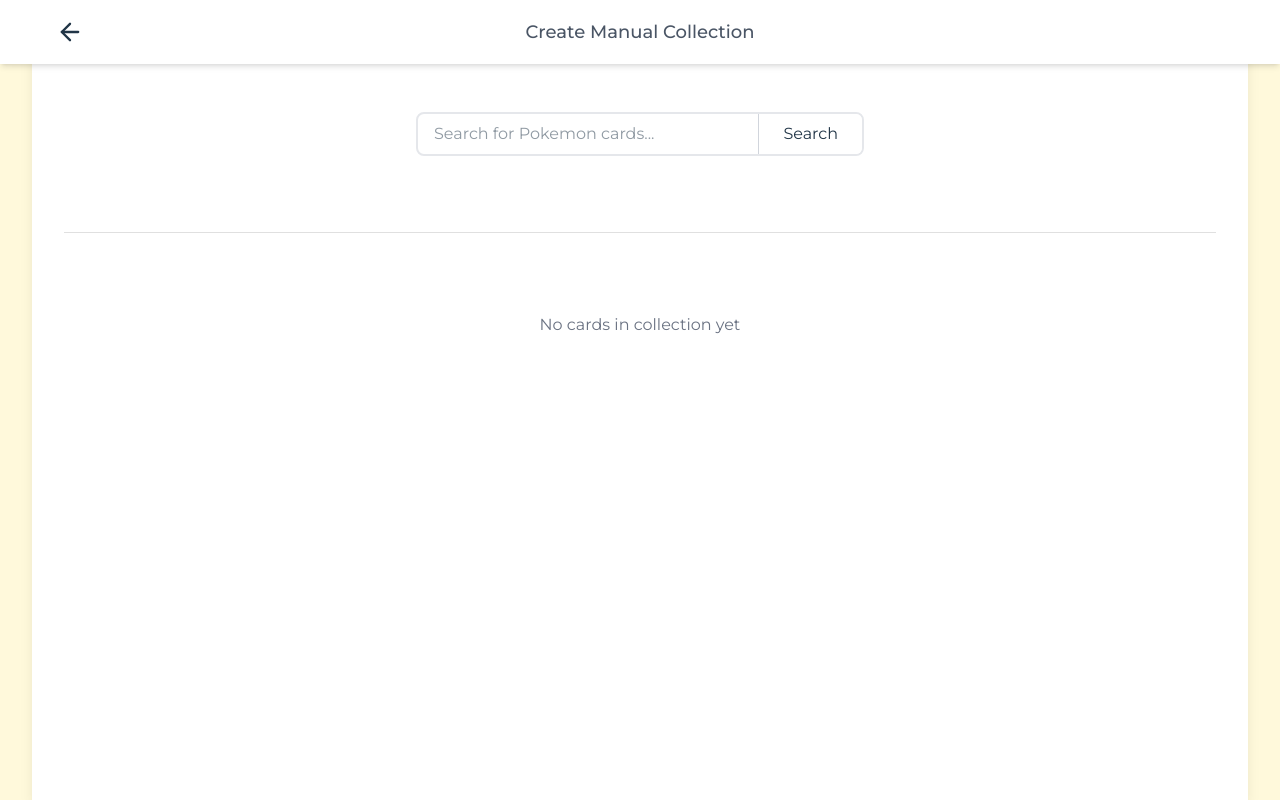
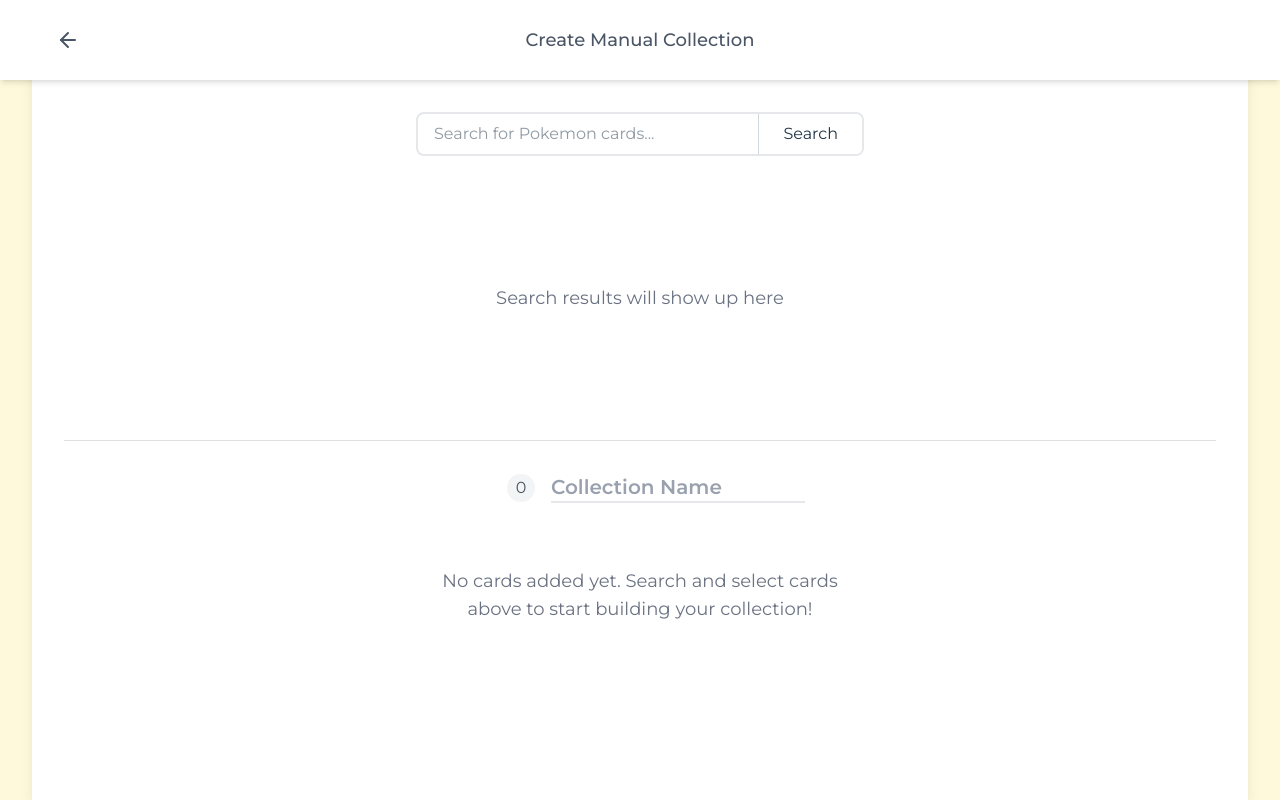
Before and after one commit to wagyobeef/pokenest, a React (Vite) app in the folder frontend/: page /create-manual-collection in a window 1280 px wide. Built offline with nearby package versions, Linux system fonts and the light colour scheme.

Commit message:
add underline collection name

```diff
--- a/frontend/src/CreateCollectionPage/CreateCollectionPage.tsx
+++ b/frontend/src/CreateCollectionPage/CreateCollectionPage.tsx
@@ -8,10 +8,12 @@ const CreateCollectionPage = () => {
   return (
     <MainPage>
       <div className="flex items-center justify-center h-[calc(100vh-12rem)]">
-        <div className="flex flex-col items-center w-80">
+        <div className="flex flex-col items-center w-96">
           <div className="self-start">
-            <p className="font-semibold text-gray-900 mb-1">Quick start</p>
-            <p className="text-gray-500 mb-4">
+            <p className="font-semibold text-gray-900 mb-1 text-lg">
+              Quick start
+            </p>
+            <p className="text-gray-500 mb-4 text-lg">
               Generate a collection based on a filter, like artist or Pokemon
             </p>
           </div>
@@ -20,16 +22,16 @@ const CreateCollectionPage = () => {
             fullWidth
             onClick={() => navigate("/generate-collection")}
           >
-            Generate new collection
+            Generate collection
           </Button>
           <div className="my-8 w-full">
             <div className="h-[1px] bg-[#EAEAEA]" />
           </div>
           <div className="self-start">
-            <p className="font-semibold text-gray-900 mb-1">
+            <p className="font-semibold text-gray-900 mb-1 text-lg">
               Build from scratch
             </p>
-            <p className="text-gray-500 mb-4">
+            <p className="text-gray-500 mb-4 text-lg">
               Create a custom collection by searching for individual cards
             </p>
           </div>
--- a/frontend/src/CreateManualCollectionPage/DisplayCollectionSection.tsx
+++ b/frontend/src/CreateManualCollectionPage/DisplayCollectionSection.tsx
@@ -1,3 +1,4 @@
+import { useState } from "react";
 import { FormattedCardType } from "../types/CardType";
 
 interface DisplayCollectionSectionProps {
@@ -9,26 +10,35 @@ const DisplayCollectionSection = ({
   cards,
   setCards,
 }: DisplayCollectionSectionProps) => {
+  const [collectionName, setCollectionName] = useState("");
+
   const removeCard = (cardToRemove: FormattedCardType) => {
     setCards(cards.filter((card) => card.id !== cardToRemove.id));
   };
 
-  if (cards.length === 0) {
-    return (
-      <div className="text-center text-gray-500 py-12">
-        No cards in collection yet
-      </div>
-    );
-  }
-
   return (
     <div>
       <div className="flex items-center mb-8 ms-8 justify-center">
-        <h2 className="text-xl font-semibold text-gray-900">In Collection</h2>
-        <div className="ml-2 flex items-center justify-center bg-gray-100 rounded-full h-7 w-7">
+        <div className="mr-4 flex items-center justify-center bg-gray-100 rounded-full h-7 w-7">
           <span className="text-base text-gray-600">{cards.length}</span>
         </div>
+        <input
+          type="text"
+          value={collectionName}
+          onChange={(e) => setCollectionName(e.target.value)}
+          placeholder="Collection Name"
+          className={`text-xl font-semibold text-gray-900 bg-transparent outline-none focus:outline-none placeholder-gray-400 w-auto ${
+            collectionName === "" ? "border-b-2 border-gray-200" : ""
+          }`}
+        />
       </div>
+
+      {cards.length === 0 ? (
+        <div className="text-center text-gray-500 py-8 text-lg max-w-md mx-auto">
+          No cards added yet. Search and select cards above to start building
+          your collection!
+        </div>
+      ) : (
         <div className="flex flex-wrap justify-center gap-4 max-w-[1200px] mx-auto px-4">
           {cards.map((card) => (
             <div key={card.id} className="relative w-[200px] rounded-lg">
@@ -72,6 +82,7 @@ const DisplayCollectionSection = ({
             </div>
           ))}
         </div>
+      )}
     </div>
   );
 };
--- a/frontend/src/CreateManualCollectionPage/SearchCardsSection.tsx
+++ b/frontend/src/CreateManualCollectionPage/SearchCardsSection.tsx
@@ -12,10 +12,11 @@ const SearchCardsSection = ({ cards, setCards }: SearchCardsSectionProps) => {
   const [searchQuery, setSearchQuery] = useState("");
   const [searchedCards, setSearchedCards] = useState<FormattedCardType[]>([]);
   const [isLoading, setIsLoading] = useState(false);
-  const [addedCardIds, setAddedCardIds] = useState<Set<string>>(new Set());
+  const [hasSearched, setHasSearched] = useState(false);
 
   const searchCards = async () => {
     setIsLoading(true);
+    setHasSearched(true);
     const params = {
       q: `name:${searchQuery}*`,
     };
@@ -54,26 +55,25 @@ const SearchCardsSection = ({ cards, setCards }: SearchCardsSectionProps) => {
     }
   };
 
-  const addCardToCollection = (card: FormattedCardType) => {
-    if (addedCardIds.has(card.id)) {
-      // Remove card from collection
+  const toggleCardInCollection = (card: FormattedCardType) => {
+    const isInCollection = cards.some((c) => c.id === card.id);
+    if (isInCollection) {
       setCards(cards.filter((c) => c.id !== card.id));
-      setAddedCardIds((prev) => {
-        const next = new Set(prev);
-        next.delete(card.id);
-        return next;
-      });
     } else {
-      // Add card to collection
       setCards([card, ...cards]);
-      setAddedCardIds((prev) => new Set([...prev, card.id]));
     }
+  };
+
+  const clearResults = () => {
+    setSearchedCards([]);
+    setSearchQuery("");
+    setHasSearched(false);
   };
 
   return (
     <div className="flex flex-col gap-4">
       <div className="flex flex-col items-center">
-        <div className="flex max-w-md w-full border-2 border-gray-200 rounded-lg overflow-hidden mb-2">
+        <div className="flex max-w-md w-full border-2 border-gray-200 rounded-lg overflow-hidden mb-4">
           <input
             type="text"
             className="flex-1 py-2 px-4 focus:outline-none"
@@ -96,11 +96,8 @@ const SearchCardsSection = ({ cards, setCards }: SearchCardsSectionProps) => {
         </div>
         {searchedCards.length > 0 && (
           <button
-            onClick={() => {
-              setSearchedCards([]);
-              setSearchQuery("");
-            }}
-            className="text-blue-500 hover:text-blue-600 text-sm transition-colors cursor-pointer"
+            onClick={clearResults}
+            className="text-blue-500 hover:text-blue-600 text-base transition-colors cursor-pointer"
           >
             Clear results
           </button>
@@ -114,6 +111,7 @@ const SearchCardsSection = ({ cards, setCards }: SearchCardsSectionProps) => {
       ) : (
         <>
           <div className="max-w-[1200px] mx-auto px-4 w-full">
+            {searchedCards.length > 0 ? (
               <div className="flex overflow-x-auto gap-4 pb-4 pt-1 hide-scrollbar">
                 {searchedCards.map((card: FormattedCardType) => (
                   <div
@@ -127,19 +125,19 @@ const SearchCardsSection = ({ cards, setCards }: SearchCardsSectionProps) => {
                         className="w-full h-auto"
                       />
                       <button
-                      onClick={() => addCardToCollection(card)}
+                        onClick={() => toggleCardInCollection(card)}
                         className={`absolute -top-1 -right-1 w-8 h-8 rounded-full shadow-md flex items-center justify-center transition-all duration-200 border cursor-pointer focus:outline-none ${
-                        addedCardIds.has(card.id)
+                          cards.some((c) => c.id === card.id)
                             ? "bg-green-500 border-green-500 hover:bg-green-600"
                             : "bg-white border-gray-400 hover:bg-gray-50"
                         }`}
                         aria-label={
-                        addedCardIds.has(card.id)
+                          cards.some((c) => c.id === card.id)
                             ? "Remove from collection"
                             : "Add to collection"
                         }
                       >
-                      {addedCardIds.has(card.id) ? (
+                        {cards.some((c) => c.id === card.id) ? (
                           <svg
                             className="w-5 h-5 text-white"
                             fill="none"
@@ -184,6 +182,13 @@ const SearchCardsSection = ({ cards, setCards }: SearchCardsSectionProps) => {
                   </div>
                 ))}
               </div>
+            ) : (
+              <div className="text-center text-gray-500 py-24 text-lg">
+                {hasSearched
+                  ? "No results found"
+                  : "Search results will show up here"}
+              </div>
+            )}
           </div>
         </>
       )}
--- a/frontend/src/MyCollectionsPage/MyCollectionsPage.tsx
+++ b/frontend/src/MyCollectionsPage/MyCollectionsPage.tsx
@@ -22,7 +22,7 @@ const MyCollectionsPage = () => {
       ) : (
         <div className="flex items-center justify-center h-[calc(100vh-12rem)]">
           <div className="flex flex-col items-center justify-center">
-            <p className="text-gray-500 text-lg mb-4">No collections found!</p>
+            <p className="text-gray-500 text-xl mb-4">No collections found!</p>
             <Button size="large" onClick={() => navigate("/create-collection")}>
               Create Collection
             </Button>
--- a/frontend/src/components/SubPage.tsx
+++ b/frontend/src/components/SubPage.tsx
@@ -20,7 +20,7 @@ const SubPage = ({ children, backTo, title }: SubPageProps) => {
         left={
           <ArrowLeft
             onClick={() => navigate(backTo)}
-            className="cursor-pointer w-11 h-11 p-2 rounded-full hover:bg-gray-100 transition-colors"
+            className="cursor-pointer w-10 h-10 p-2 rounded-full hover:bg-gray-100 transition-colors text-gray-600"
           />
         }
         middle={<SubPageTitle>{title}</SubPageTitle>}
--- a/frontend/src/components/TopBar.tsx
+++ b/frontend/src/components/TopBar.tsx
@@ -8,7 +8,7 @@ interface TopBarProps {
 
 const TopBar = ({ left, middle, right }: TopBarProps) => {
   return (
-    <div className="fixed top-0 left-0 right-0 h-16 bg-white shadow-md z-10">
+    <div className="fixed top-0 left-0 right-0 h-20 bg-white shadow-md z-10">
       <div className="mx-8 h-full px-4 flex items-center justify-between">
         <div>{left}</div>
         <div className="absolute left-1/2 -translate-x-1/2 text-center">
```
Lines whose indentation alone changed are shown as unchanged.
